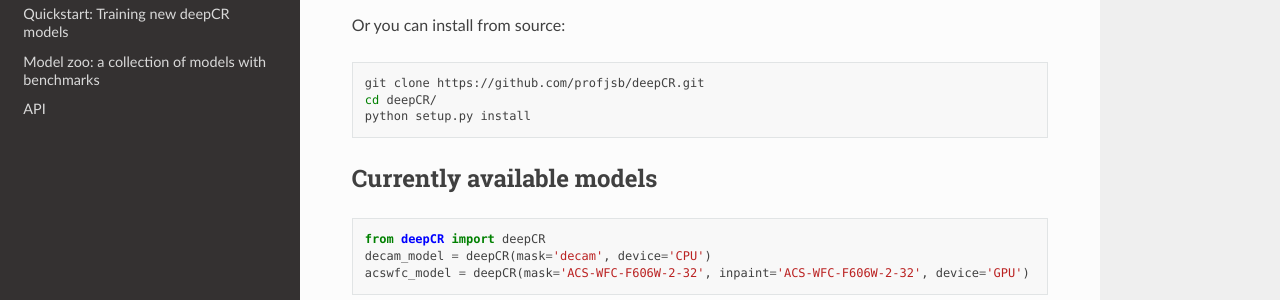
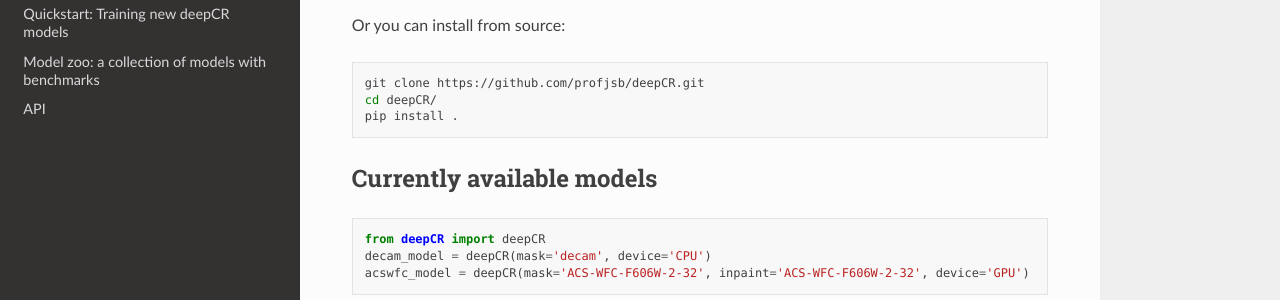
Before and after one commit to profjsb/deepCR, a Sphinx documentation site: the page built from docs/index.rst, in a window 1280 px wide and 900 px high, scrolled down 583 px. Shown: the part 167-467 px from the top of the window. Built offline with Sphinx 7.4.7 and the Read the Docs theme 2.0.0, drawn with Linux system fonts in a browser that asks for light colours.

```diff
--- a/docs/index.rst
+++ b/docs/index.rst
@@ -36,7 +36,7 @@ Or you can install from source:
 
    git clone https://github.com/profjsb/deepCR.git
    cd deepCR/
-   python setup.py install
+   pip install .
 
 Currently available models
 ^^^^^^^^^^^^^^^^^^^^^^^^^^
--- a/setup.cfg
+++ b/setup.cfg
@@ -39,6 +39,7 @@ python_requires = >=3.5
 install_requires =
     astropy>=3.1.2
     numpy>=1.16.3
+    astroscrappy>=1.0.8
     tqdm
     scikit-image>=0.15.0
     scipy>=1.2.1
```
Also changed, not shown: README.md (+1 -1 lines).
